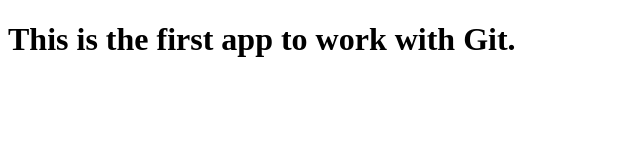
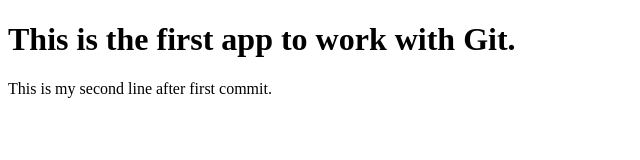
Before and after one commit to Harishg427/The-First-app, a plain HTML site: page index.html in a window 1280 px wide. Shown: the whole page, without its empty margins (0-640 px from the left). Drawn offline with Linux system fonts and the light colour scheme.

Commit message:
Second commit

```diff
--- a/index.html
+++ b/index.html
@@ -8,5 +8,6 @@
 </head>
 <body>
     <h1>This is the first app to work with Git.</h1>
+    <p>This is my second line after first commit.</p>
 </body>
 </html>
```
